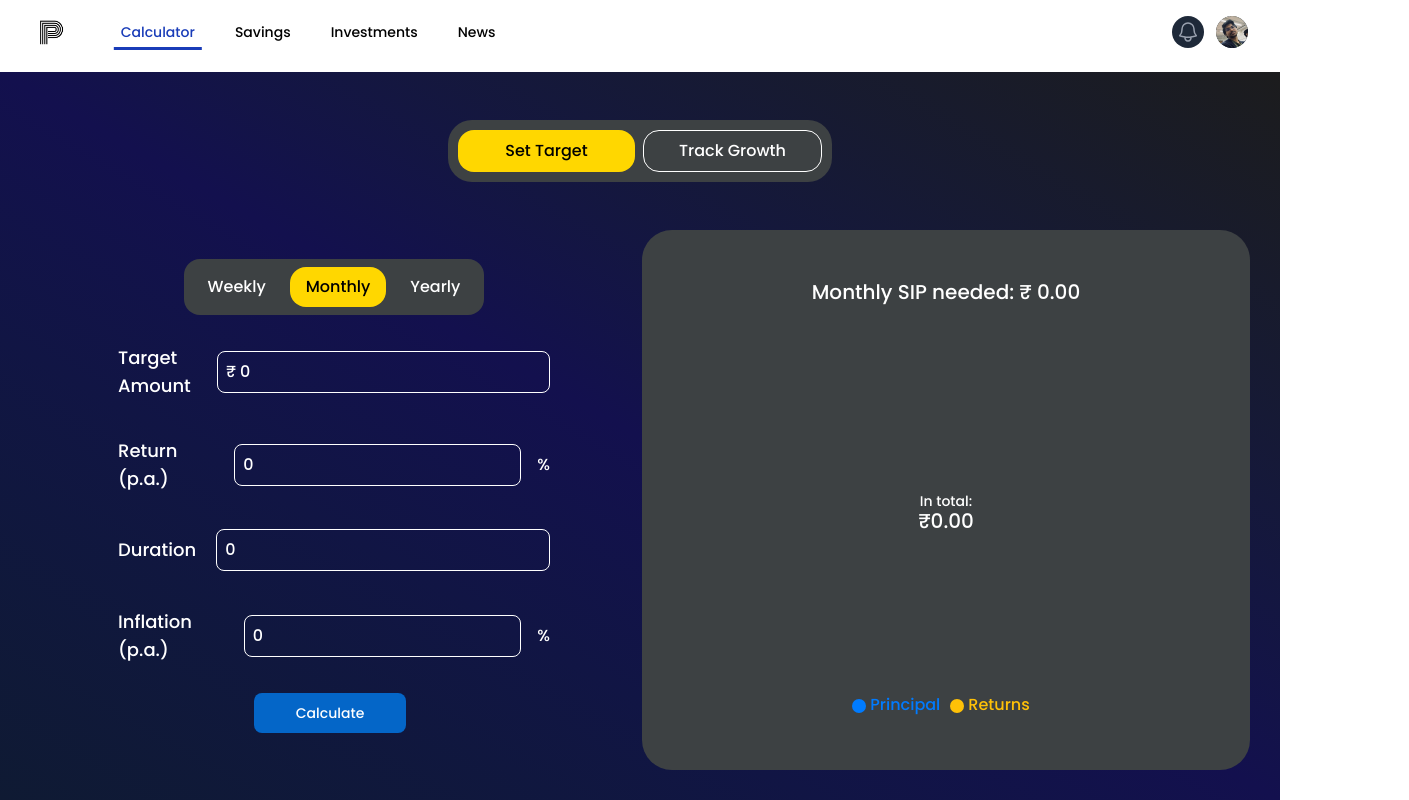
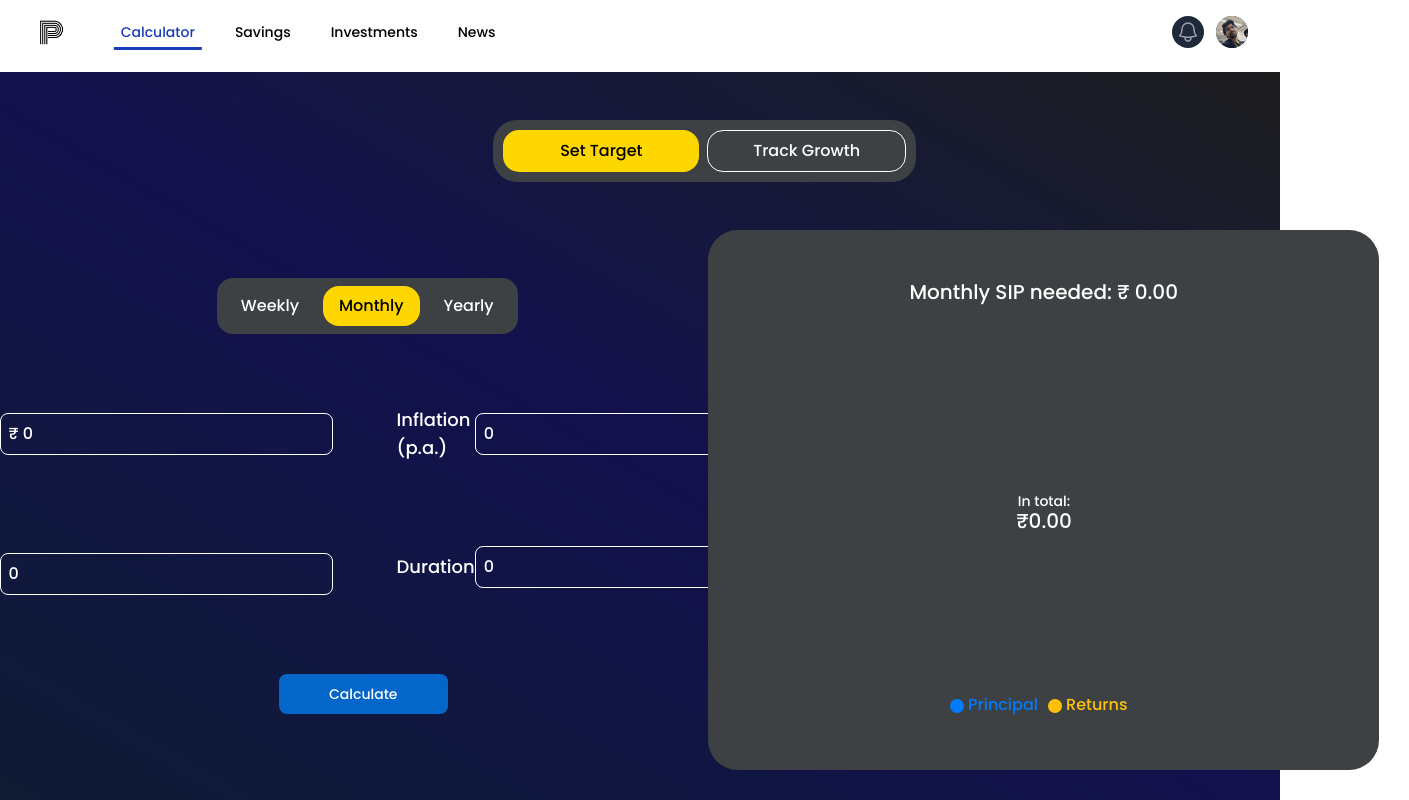
Before and after one commit to Aditya-Kumar-33/Financial_Planner, a React (Vite) app: page / in a window 1280 px wide. Shown: the whole page, 1409 px wide, since content can reach past the window. Built offline with nearby package versions, Linux system fonts and the light colour scheme; a web font is replaced by a local one.

Commit message:
Minor Layout Change

```diff
--- a/src/components/InputBoxNum.jsx
+++ b/src/components/InputBoxNum.jsx
@@ -8,7 +8,7 @@ const InputBoxNum = ({ label = "", placeholder = "", value, onChange }) => {
   };
 
   return (
-    <div className="flex items-center gap-4 p-2 rounded-lg w-full max-w-md">
+    <div className="flex items-center p-8 rounded-lg">
       <span className="text-lg font-medium text-white">{label}</span>
       <motion.input
         type="text"
--- a/src/components/InputPercentage.jsx
+++ b/src/components/InputPercentage.jsx
@@ -1,31 +1,27 @@
 import React from "react";
 import { motion } from "framer-motion";
 
-const InputInflation = ({ label = "", placeholder = "", value, onChange }) => {
+const InputPercentage = ({ label = "", placeholder = "", value, onChange }) => {
   const handleNumber = (e) => {
     let val = e.target.value.replace(/[^0-9]/g, ""); // Allow only numbers
-    val = Math.min(100, Number(val)); // Limit to 100
-    onChange(val || "");
+    onChange(val);
   };
 
   return (
-    <div className="flex items-center gap-4 p-2 rounded-lg w-full max-w-md">
+    <div className="flex items-center p-8 rounded-lg">
       <span className="text-lg font-medium text-white">{label}</span>
-      <motion.div className="flex gap-2 items-center">
       <motion.input
         type="text"
-          value={value}
+        value={value ? `${value}` : ""}
         placeholder={placeholder}
-          className="flex-1 p-2 border border-white text-white bg-transparent rounded-lg outline-none w-[90%] max-w-[400px] placeholder-white"
+        className="flex-1 p-2 border border-white text-white bg-transparent rounded-lg outline-none placeholder-white"
         onChange={handleNumber}
         initial={{ scale: 1 }}
         whileFocus={{ scale: 1.05 }}
         transition={{ type: "spring", stiffness: 200 }}
       />
-        <span className="ml-2 text-white">%</span>
-      </motion.div>
     </div>
   );
 };
 
-export default InputInflation;
+export default InputPercentage;
--- a/src/pages/calculator.jsx
+++ b/src/pages/calculator.jsx
@@ -7,6 +7,7 @@ import InputDuration from "../components/InputDuration";
 import InputInflation from "../components/InputPercentage";
 import { calculateRequiredInvestment } from "../Functions/calculateTarget";
 import { calculateInvestment } from "../Functions/calculateSIP";
+import InputPercentage from "../components/InputPercentage";
 
 const Calculator = () => {
   const [selectedTarget, setSelectedTarget] = useState(0);
@@ -16,7 +17,6 @@ const Calculator = () => {
   const [interestRate, setInterestRate] = useState("");
   const [duration, setDuration] = useState("");
   const [inflation, setInflation] = useState("");
-
   const [investmentResult, setInvestmentResult] = useState({
     principalInvested: 0,
     returnsEarned: 0,
@@ -67,15 +67,40 @@ to-[#0f1a33] text-white">
       <div className="h-full w-full flex gap-[4px] p-[30px] pt-[0px] items-center">
         <div className="w-1/2 h-full rounded-4xl flex flex-col items-center justify-evenly py-2">
           <ButtonWMY selectedPattern={selectedPattern} setSelectedPattern={setSelectedPattern} />
+          <div className="flex">
+            <div className="flex flex-col gap-5">
               <InputBoxNum
                 label={selectedTarget === 0 ? "Target Amount" : "Investment Amount"}
                 placeholder="₹ 0"
                 value={amount}
                 onChange={setAmount}
               />
-          <InputInflation label={"Return (p.a.)"} placeholder="0" value={interestRate} onChange={setInterestRate} />
-          <InputDuration label="Duration" placeholder="0" value={duration} onChange={setDuration} />
-          <InputInflation label="Inflation (p.a.)" placeholder="0" value={inflation} onChange={setInflation} />
+
+              <InputPercentage
+                label={"Return (p.a.)"}
+                placeholder="0"
+                value={interestRate}
+                onChange={setInterestRate}
+              />
+            </div>
+
+            <div className="flex flex-col gap-5">
+            <InputPercentage
+                label={"Inflation (p.a.)"}
+                placeholder="0"
+                value={inflation}
+                onChange={setInflation}
+            />
+
+              <InputPercentage
+                label={"Duration"}
+                placeholder="0"
+                value={duration}
+                onChange={setDuration}
+              />
+
+            </div>
+          </div>
 
           <button
             onClick={handleCalculate}
```
Lines whose indentation alone changed are shown as unchanged.
